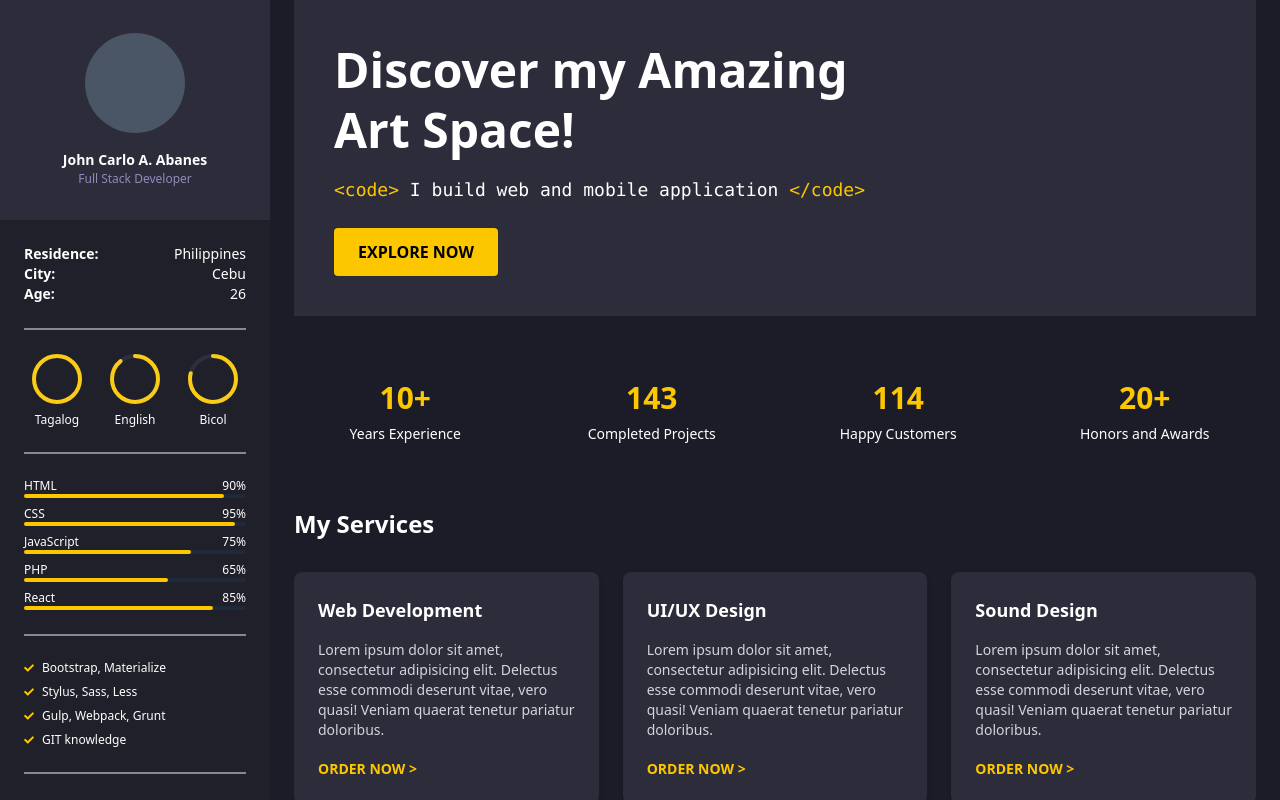
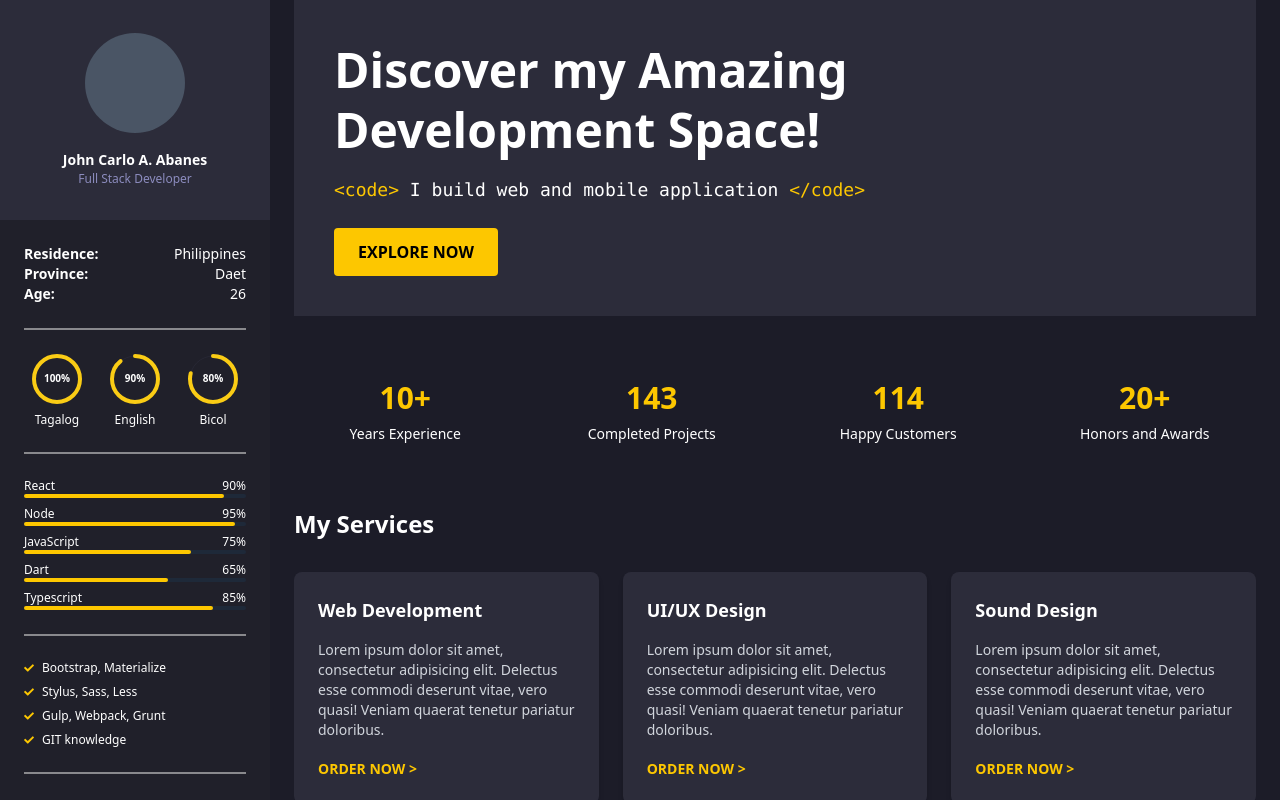
Before and after one commit to ElysiumsGit/portfolio_two, a React (Vite) app in the folder frontend/: page / in a window 1280 px wide. Built offline with nearby package versions, Linux system fonts and the light colour scheme.

Commit message:
ADD PROGRESS

```diff
--- a/frontend/src/App.jsx
+++ b/frontend/src/App.jsx
@@ -1,3 +1,4 @@
+import Footer from "./components/Footer";
 import LeftProfile from "./components/LeftProfile";
 import Home from "./pages/Home";
 
@@ -8,10 +9,7 @@ function App() {
         <LeftProfile />
         <div className="flex-1 bg-background px-6 h-full overflow-y-auto scroll-hidden">
           <Home />
-          <footer className="flex flex-col md:flex-row items-center justify-between mt-16 bg-foreground-1 text-white p-6 text-sm font-medium">
-            <h1>© 2024 Arter. All rights reserved.</h1>
-            <h1>Developed by: John Carlo</h1>
-          </footer>
+          <Footer/>
         </div>
       </div>
     </div>
--- /dev/null
+++ b/frontend/src/components/Footer.jsx
@@ -0,0 +1,12 @@
+import React from 'react'
+
+const Footer = () => {
+  return (
+    <footer className="flex flex-col md:flex-row items-center justify-between mt-16 bg-foreground-1 text-white p-6 text-sm font-medium">
+        <h1>© 2024 Arter. All rights reserved.</h1>
+        <h1>Developed by: John Carlo</h1>
+    </footer>
+  )
+}
+
+export default Footer
--- a/frontend/src/components/LeftProfile.jsx
+++ b/frontend/src/components/LeftProfile.jsx
@@ -4,9 +4,30 @@ import { FaCheck, FaLinkedin, FaGithub, FaBehance, FaTwitter } from 'react-icons
 import { IoMdCloudDownload } from "react-icons/io";
 
 const LeftProfile = () => {
+
+  const languages = [
+    { label: 'Tagalog', percent: 100 },
+    { label: 'English', percent: 90 },
+    { label: 'Bicol', percent: 80 },
+  ];
+
+  const skills = [
+    { label: 'React', percent: 90 },
+    { label: 'Node', percent: 95 },
+    { label: 'JavaScript', percent: 75 },
+    { label: 'Dart', percent: 65 },
+    { label: 'Typescript', percent: 85 },
+  ]
+
+  const otherSkills = [
+    'Bootstrap, Materialize',
+    'Stylus, Sass, Less',
+    'Gulp, Webpack, Grunt',
+    'GIT knowledge',
+  ];
+
   return (
     <div className='flex flex-col h-full w-[270px] bg-[#1E1E2F] text-white'>
-      {/* Profile Section */}
       <section className='bg-foreground-1 h-[220px] flex flex-col items-center justify-center gap-4'>
         <div className='rounded-full bg-gray-600 w-[100px] h-[100px]' />
         <div className='flex flex-col items-center'>
@@ -19,20 +40,31 @@ const LeftProfile = () => {
 
         <div>
           <div className='flex justify-between'><span className='font-semibold'>Residence:</span> <span>Philippines</span></div>
-          <div className='flex justify-between'><span className='font-semibold'>City:</span> <span>Cebu</span></div>
+          <div className='flex justify-between'><span className='font-semibold'>Province:</span> <span>Daet</span></div>
           <div className='flex justify-between'><span className='font-semibold'>Age:</span> <span>26</span></div>
         </div>
 
         <hr></hr>
 
         <div className='flex justify-between px-2'>
-          {[
-            { label: 'Tagalog', percent: 100 },
-            { label: 'English', percent: 90 },
-            { label: 'Bicol', percent: 80 },
-          ].map((lang, i) => (
+          {languages.map((lang, i) => (
             <div key={i} className='flex flex-col items-center text-xs'>
-              <Circle percent={lang.percent} strokeWidth={8} trailWidth={8} strokeColor="#facc15" trailColor="#2e2e3e" className='w-[50px] h-[50px]' />
+              <div className='relative w-[50px] h-[50px]'>
+                <Circle
+                  percent={lang.percent}
+                  strokeWidth={8}
+                  strokeColor="#facc15"
+                  trailColor="#2e2e3e"
+                  className='w-full h-full'
+                  style={{
+                    path: { transition: 'none' },
+                    trail: { transition: 'none' }
+                  }}
+                />
+                <div className='absolute inset-0 flex items-center justify-center text-white text-[10px] font-bold'>
+                  {lang.percent}%
+                </div>
+              </div>
               <span className='mt-2'>{lang.label}</span>
             </div>
           ))}
@@ -41,13 +73,7 @@ const LeftProfile = () => {
         <hr></hr>
 
         <div className='space-y-2 text-xs'>
-          {[
-            { label: 'HTML', percent: 90 },
-            { label: 'CSS', percent: 95 },
-            { label: 'JavaScript', percent: 75 },
-            { label: 'PHP', percent: 65 },
-            { label: 'React', percent: 85 },
-          ].map((skill, i) => (
+          {skills.map((skill, i) => (
             <div key={i}>
               <div className='flex justify-between'><span>{skill.label}</span><span>{skill.percent}%</span></div>
               <div className='w-full bg-gray-800 h-1 rounded'>
@@ -60,12 +86,7 @@ const LeftProfile = () => {
         <hr></hr>
 
         <div className='space-y-2 text-xs'>
-          {[
-            'Bootstrap, Materialize',
-            'Stylus, Sass, Less',
-            'Gulp, Webpack, Grunt',
-            'GIT knowledge',
-          ].map((tool, i) => (
+          {otherSkills.map((tool, i) => (
             <div key={i} className='flex items-center gap-2'>
               <FaCheck className='text-yellow-400 text-[10px]' />
               <span>{tool}</span>
--- a/frontend/src/pages/Home.jsx
+++ b/frontend/src/pages/Home.jsx
@@ -23,7 +23,7 @@ const Home = () => {
       <section className="bg-foreground-1 p-10">
         <div className="max-w-xl">
           <h1 className="text-4xl md:text-5xl font-extrabold leading-tight mb-4">
-            Discover my Amazing <br /> Art Space!
+            Discover my Amazing <br /> Development Space!
           </h1>
           <p className="text-lg font-mono mb-6">
             <span className="text-yellow-400">&lt;code&gt;</span> I build web and mobile application <span className="text-yellow-400">&lt;/code&gt;</span>
@@ -34,7 +34,6 @@ const Home = () => {
         </div>
       </section>
 
-      {/* Stats Section */}
       <section className="grid grid-cols-2 md:grid-cols-4 gap-6 text-center">
         {stats.map((stat, index) => (
           <div key={index}>
@@ -44,7 +43,6 @@ const Home = () => {
         ))}
       </section>
 
-      {/* Services Section */}
       <section>
         <h2 className="text-2xl font-bold mb-8">My Services</h2>
         <div className="grid grid-cols-1 md:grid-cols-2 lg:grid-cols-3 gap-6">
```
